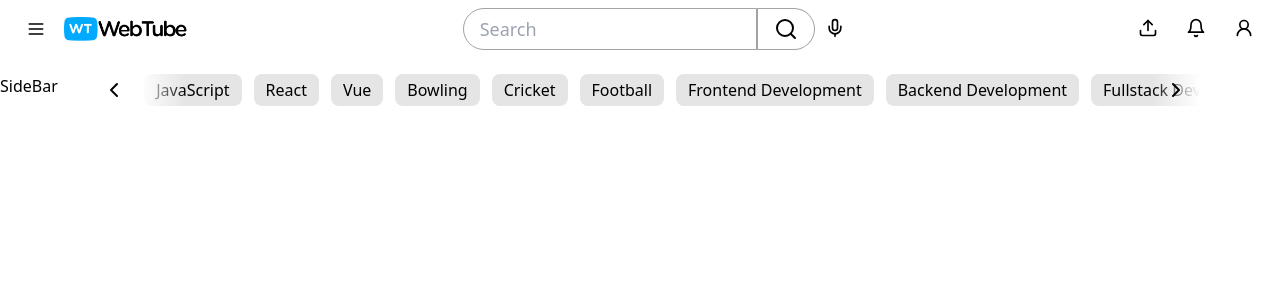
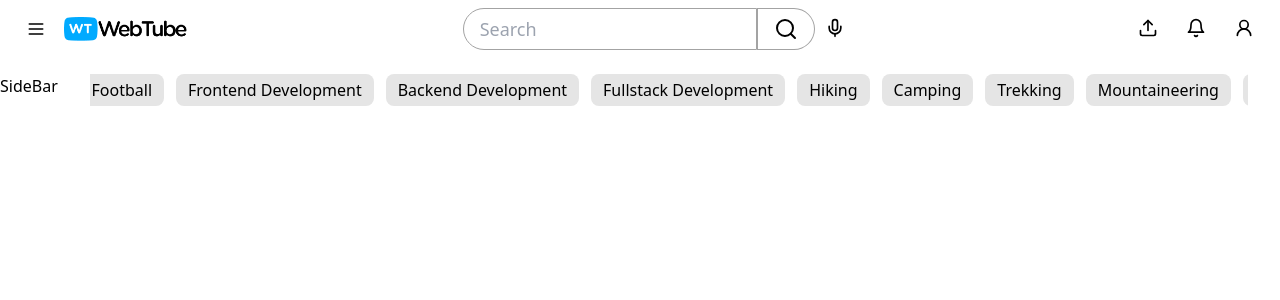
Before and after one commit to Kaweesha-mr/Youtube-Clone, a React (Vite) app: page / in a window 1280 px wide. Shown: the top 300 px of the page. Built offline with nearby package versions, Linux system fonts and the light colour scheme.

Commit message:
feat:scroll to left fixed

```diff
--- a/src/components/CategoryPills.tsx
+++ b/src/components/CategoryPills.tsx
@@ -13,11 +13,13 @@ type CategoryPillProps = {
 
 const CategoryPills = ({ categories, selectedCategory, setSelected }: CategoryPillProps) => {
 
-    const [isLeftVisible, setIsLeftVisible] = useState(true)
-    const [isRightVisible, setIsRightVisible] = useState(true)
+    const TRANSLATE_AMOUNT = 200
+    const [isLeftVisible, setIsLeftVisible] = useState(false)
+    const [isRightVisible, setIsRightVisible] = useState(false)
+    const [translate, setTranslate] = useState(500)
     return (
         <div className="overflow-x-hidden relative">
-            <div className="flex whitespace-nowrap gap-3 transition-transform w-[max-content]">
+            <div className="flex whitespace-nowrap gap-3 transition-transform w-[max-content]" style={{transform:`translateX(-${translate}px)`}}>
                 {/* whitespace no wrap dmama button wge ewa podi wen shring wenne ne */}
 
                 {categories.map(category => (
@@ -35,12 +37,24 @@ const CategoryPills = ({ categories, selectedCategory, setSelected }: CategoryPi
 
             {
                 isLeftVisible && <div className="absolute left-0 top-1/2 -translate-y-1/2 h-full aspect-square p-1.5 bg-gradient-to-r from-white from-50% to-transparent w-24">
-                    <Button variant={"ghost"} size="icon" className=" h-full aspect-square w-auto p-1.5" ><ChevronLeft /></Button>
+                    <Button variant={"ghost"} size="icon" className=" h-full aspect-square w-auto p-1.5" onClick={()=> {
+                        setTranslate(translate => {
+                            const newTranslate = translate - TRANSLATE_AMOUNT;
+
+                            if(newTranslate<0)
+                                return 0
+                            else
+                                return newTranslate
+                        })
+                    }} >
+                        <ChevronLeft />
+                    </Button>
 
                 </div>
             }
+
             {
-                isRightVisible && <div className="absolute right-0 top-1/2 -translate-y-1/2 h-full aspect-square p-1.5 bg-gradient-to-l from-white from-50% to-transparent w-24">
+                isRightVisible && <div className="absolute right-0 top-1/2 -translate-y-1/2 h-full aspect-square p-1.5 bg-gradient-to-l from-white from-50% to-transparent w-24 flex justify-end ">
                     <Button variant={"ghost"} size="icon" className=" h-full aspect-square w-auto p-1.5" ><ChevronRight /></Button>
 
                 </div>
```
